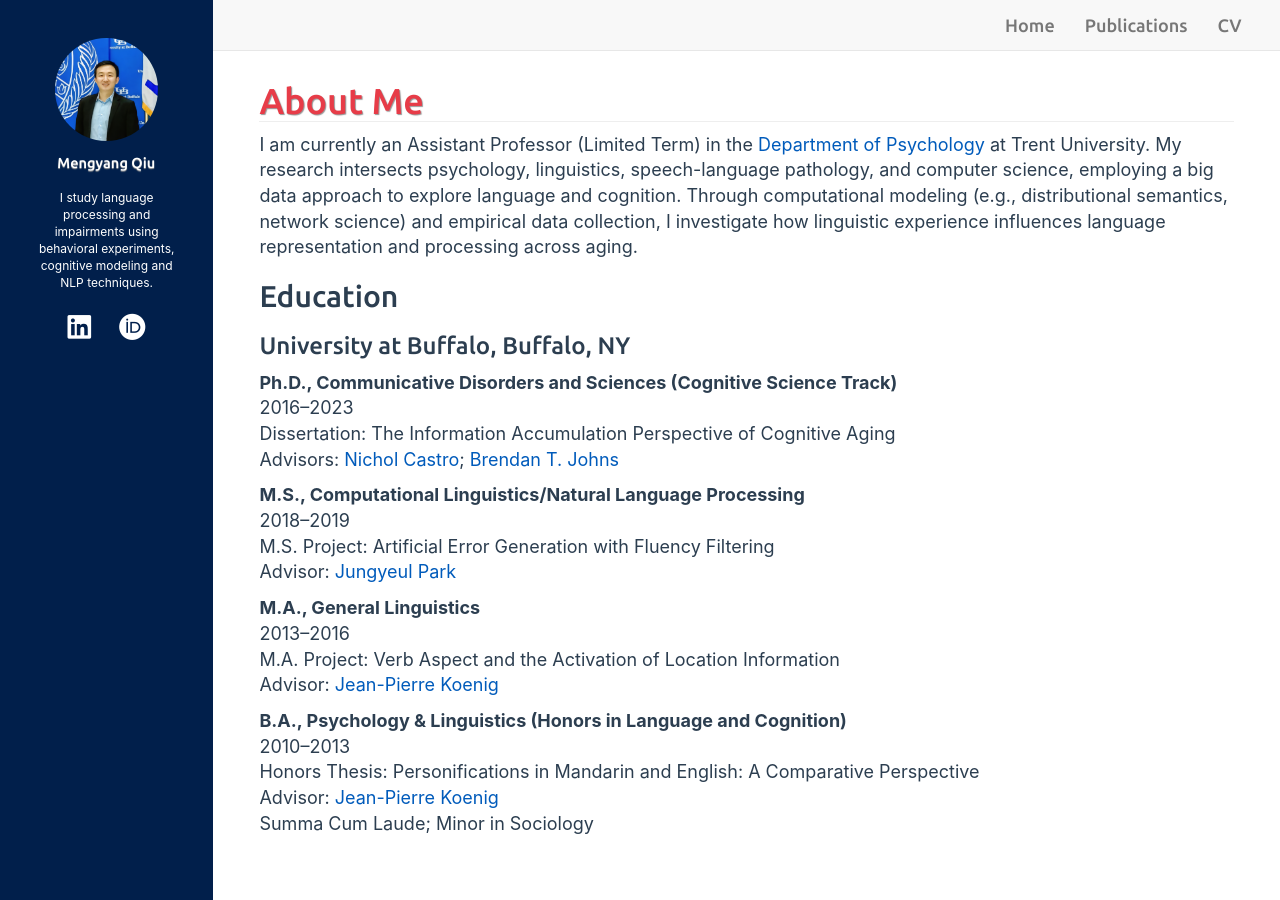
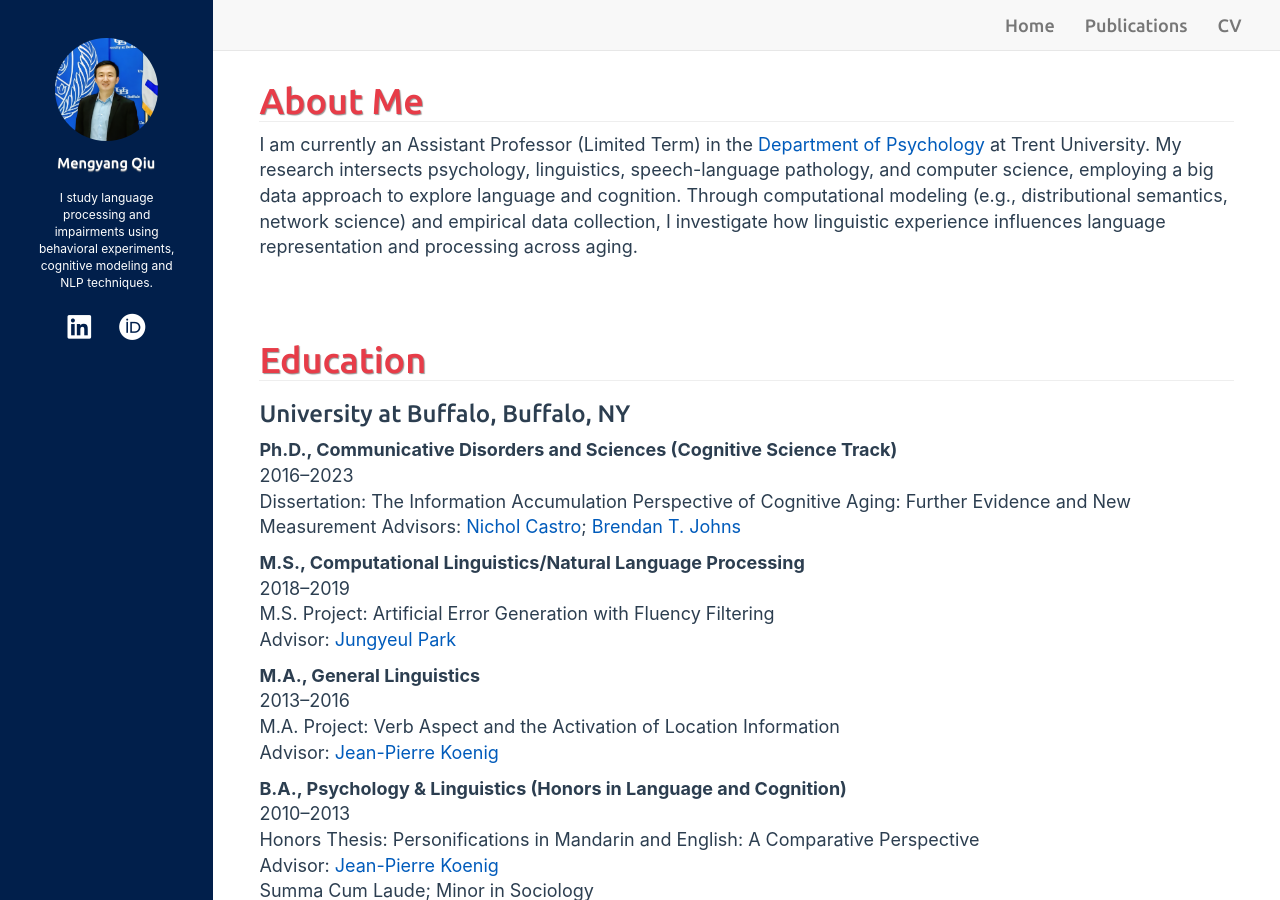
Before and after one commit to mengyangq/mengyangq.github.io, a Jekyll site: the page built from index.html, in a window 1280 px wide and 900 px high. Built offline with Jekyll 4.4.1, drawn with Linux system fonts in a browser that asks for light colours; nearby versions of some CDN libraries; a style sheet for code colours, icons or effects is not loaded.

Commit message:
Update me.md

```diff
--- a/_includes/me.md
+++ b/_includes/me.md
@@ -2,13 +2,13 @@
 
 I am currently an Assistant Professor (Limited Term) in the [Department of Psychology](https://www.trentu.ca/psychology/) at Trent University. My research intersects psychology, linguistics, speech-language pathology, and computer science, employing a big data approach to explore language and cognition. Through computational modeling (e.g., distributional semantics, network science) and empirical data collection, I investigate how linguistic experience influences language representation and processing across aging.
 
-## Education
+# Education
 
 ### University at Buffalo, Buffalo, NY
 
 **Ph.D., Communicative Disorders and Sciences (Cognitive Science Track)**
 2016–2023
-Dissertation: The Information Accumulation Perspective of Cognitive Aging
+Dissertation: The Information Accumulation Perspective of Cognitive Aging: Further Evidence and New Measurement
 Advisors: [Nichol Castro](https://sites.google.com/view/alnlab); [Brendan T. Johns](http://btjohns.com)
 
 **M.S., Computational Linguistics/Natural Language Processing**
```
